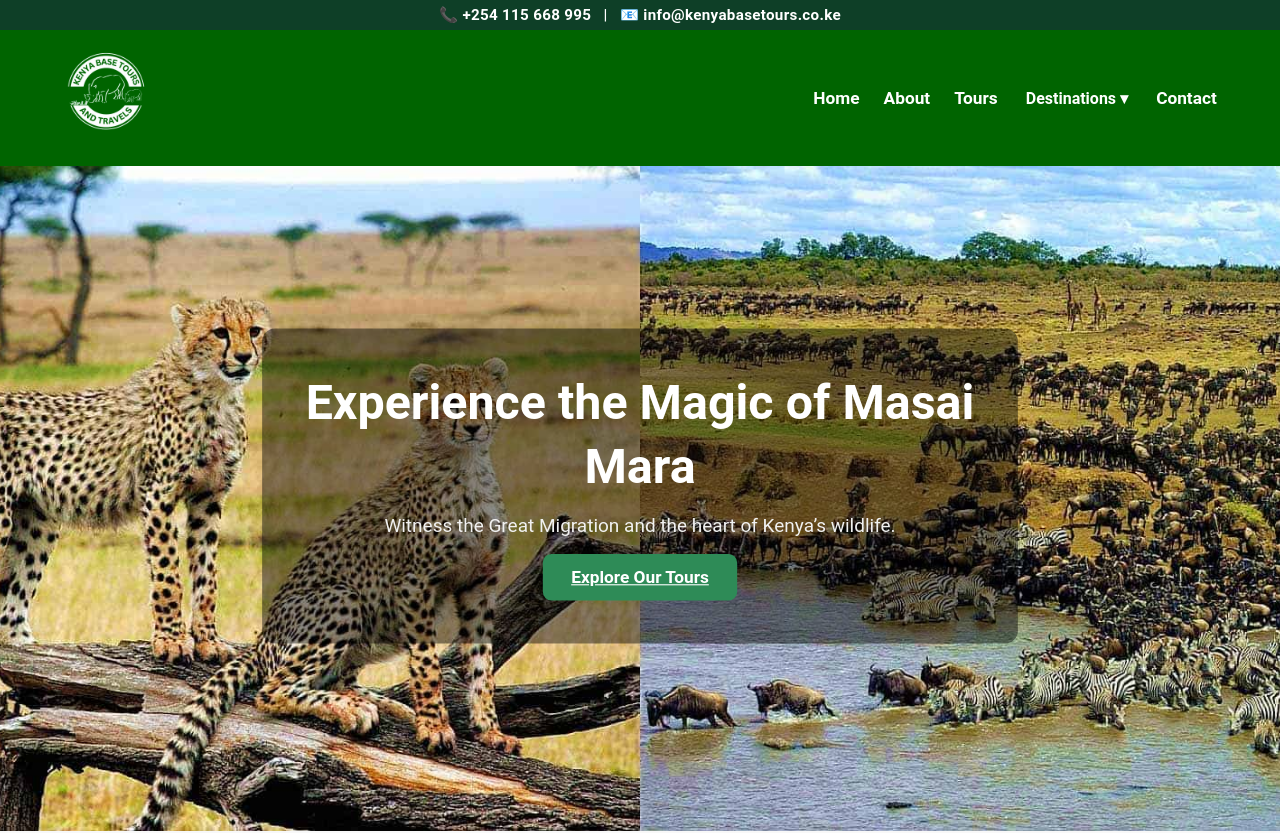
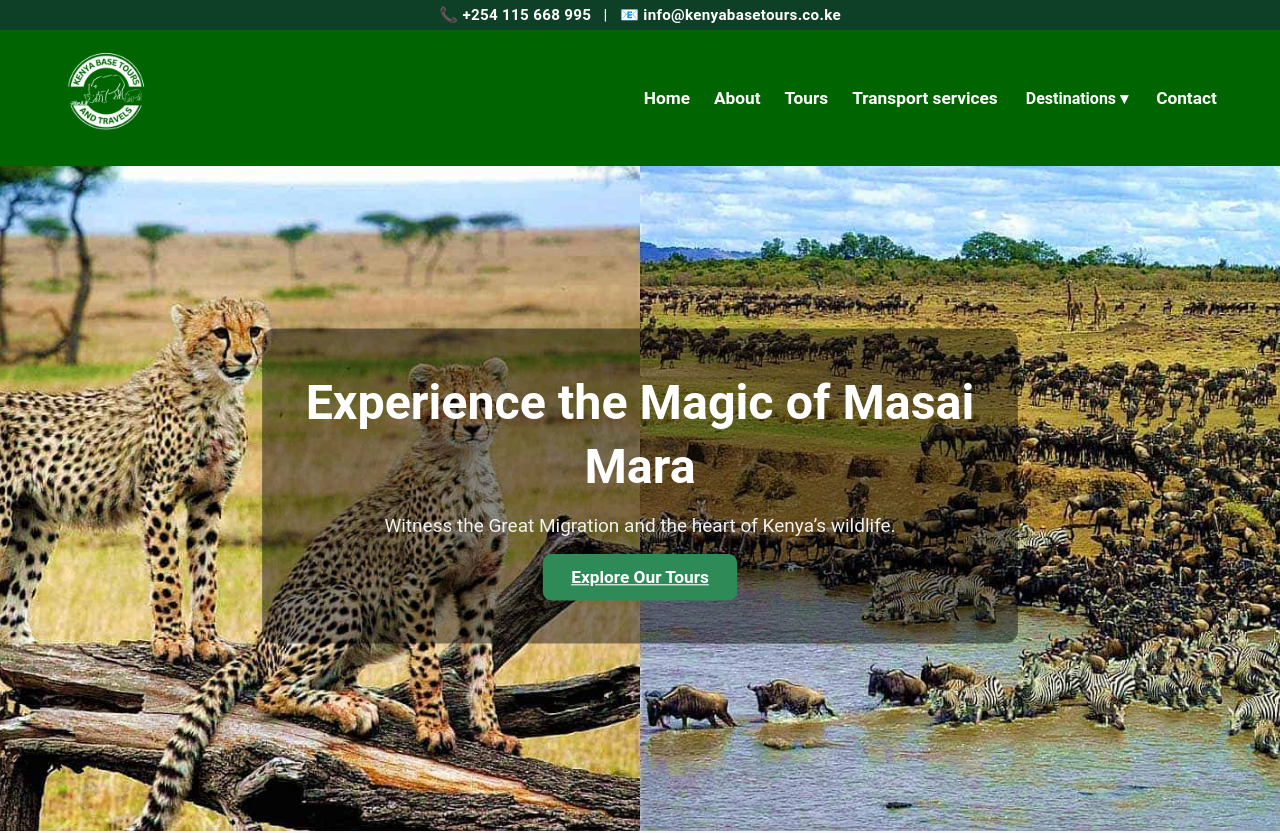
Before and after one commit to Muyundo/kenya-base-tours, a React (Create React App) app: page / in a window 1280 px wide. Shown: the top 833 px of the page. Built offline with nearby package versions, Linux system fonts and the light colour scheme.

Commit message:
add Transport Services on the navbar

```diff
--- a/src/components/Navbar.js
+++ b/src/components/Navbar.js
@@ -35,6 +35,7 @@ function Navbar() {
           <Link to="/" onClick={() => setIsOpen(false)}>Home</Link>
           <Link to="/about" onClick={() => setIsOpen(false)}>About</Link>
           <Link to="/tours" onClick={() => setIsOpen(false)}>Tours</Link>
+          <Link to="/transport-services" onClick={() => setIsOpen(false)}>Transport services</Link>
           <div className="nav-dropdown">
             <span className="nav-dropdown-label">Destinations ▾</span>
             <div className="nav-dropdown-content">
```
